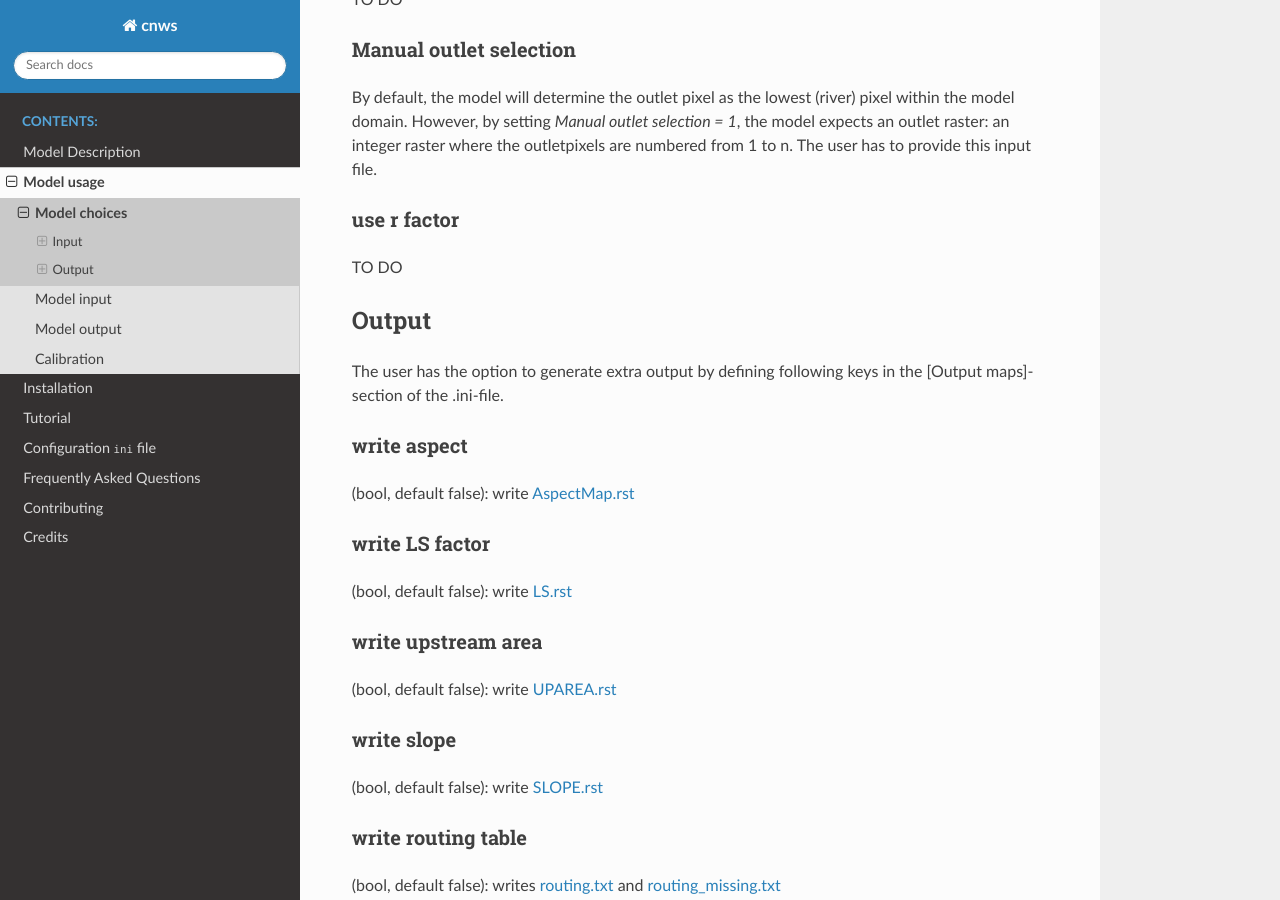
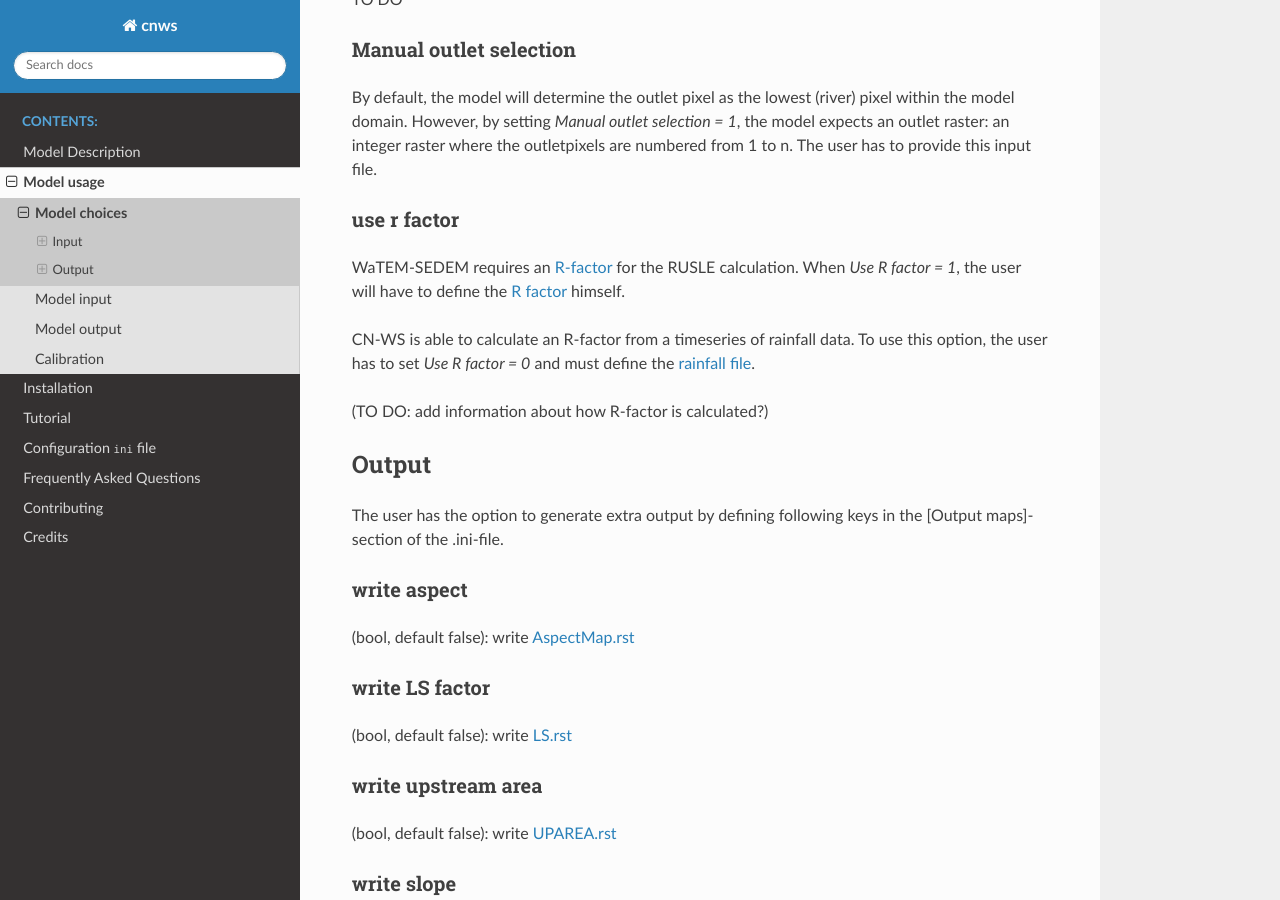
Before and after one commit to watem-sedem/watem-sedem, a Sphinx documentation site: the page built from docs/choices.rst, in a window 1280 px wide and 900 px high, scrolled down 3769 px. Built offline with Sphinx 7.4.7 and the Read the Docs theme 2.0.0, drawn with Linux system fonts in a browser that asks for light colours.

Commit message:
Update  option

```diff
--- a/docs/choices.rst
+++ b/docs/choices.rst
@@ -195,7 +195,11 @@
 use r factor
 ############
 
-TO DO
+WaTEM-SEDEM requires an :ref:`R-factor <rfactor>` for the RUSLE calculation. When `Use R factor = 1`, the user will have to define the :ref:`R factor <rfactor_var>` himself.
+
+CN-WS is able to calculate an R-factor from a timeseries of rainfall data. To use this option, the user has to set `Use R factor = 0` and must define the :ref:`rainfall file <rainfallfile>`.
+
+(TO DO: add information about how R-factor is calculated?)
 
 Output
 ******
--- a/docs/input.rst
+++ b/docs/input.rst
@@ -177,6 +177,8 @@
 
 TO DO: dataype map?
 
+.. _rainfallfile:
+
 Rainfall filename
 *****************
 
@@ -249,6 +251,8 @@
 
 The average bulk density (in kg/m³) of the soil in the catchment (integer). This value is used to convert
 the mass of transported sediment to volumes. A good default value for belgium is 1350 kg/m³.
+
+.. _rfactor_var:
 
 R factor
 ********
--- a/docs/watem-sedem.rst
+++ b/docs/watem-sedem.rst
@@ -74,6 +74,8 @@
 
 In this paragraph the different parameters of the RUSLE equation (Renard et al., 1997) are described.
 
+.. _rfactor:
+
 R-factor
 ########
 
```
